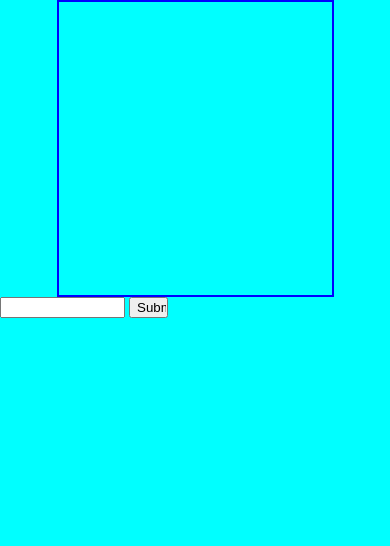
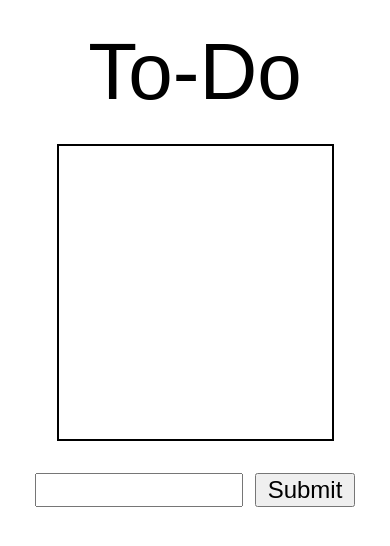
Before and after one commit to Shiela-P/ToDo, a plain HTML site: page index.html in a window 390 px wide. Drawn offline with Linux system fonts and the light colour scheme.

Commit message:
Basic layout and alignment + some responsive sizing

```diff
--- a/index.html
+++ b/index.html
@@ -6,8 +6,11 @@
     <link rel="stylesheet" href="style.css">
 </head>
 <body>
+    <h1>To-Do</h1>
     <ul id="task_list"></ul>
+    <div id="inputs">
     <input id="text_box" type="text">
     <input id="add_button" type="submit">
+    </div>
 </body>
 </html>
--- a/style.css
+++ b/style.css
@@ -50,23 +50,43 @@ table {
 
 /* ----------- END RESET ----------- */
 body {
-    background-color:aqua;
+
+}
+
+h1{
+    font-family: Arial, Helvetica, sans-serif;
+    font-size: 5rem;
+    text-align: center;
+    margin-top: 2rem;
 }
 
 #task_list {
     height: 75vw;
     width: 70vw;
-    border: 2px solid blue;
-    margin: auto;
+    border: 2px solid black;
+    margin: 2rem auto;
+    max-height: 400px;
+    max-width: 450px;
+    overflow-y: scroll;
 }
 
 #text_box{
-    margin: auto;
+    margin: 0 auto;
     width: 30vw;
+    max-width: 250px;
+    min-width: 200px;
+    font-size: 1.5rem;
 
 }
 
 #add_button{
-    margin: auto;
+    margin: 0 auto;
     width: 10vw;
+    min-width: 100px;
+    font-size: 1.5rem;
+    margin-left: 0.5rem;
 }
+
+#inputs{
+    text-align: center;
+}
```
